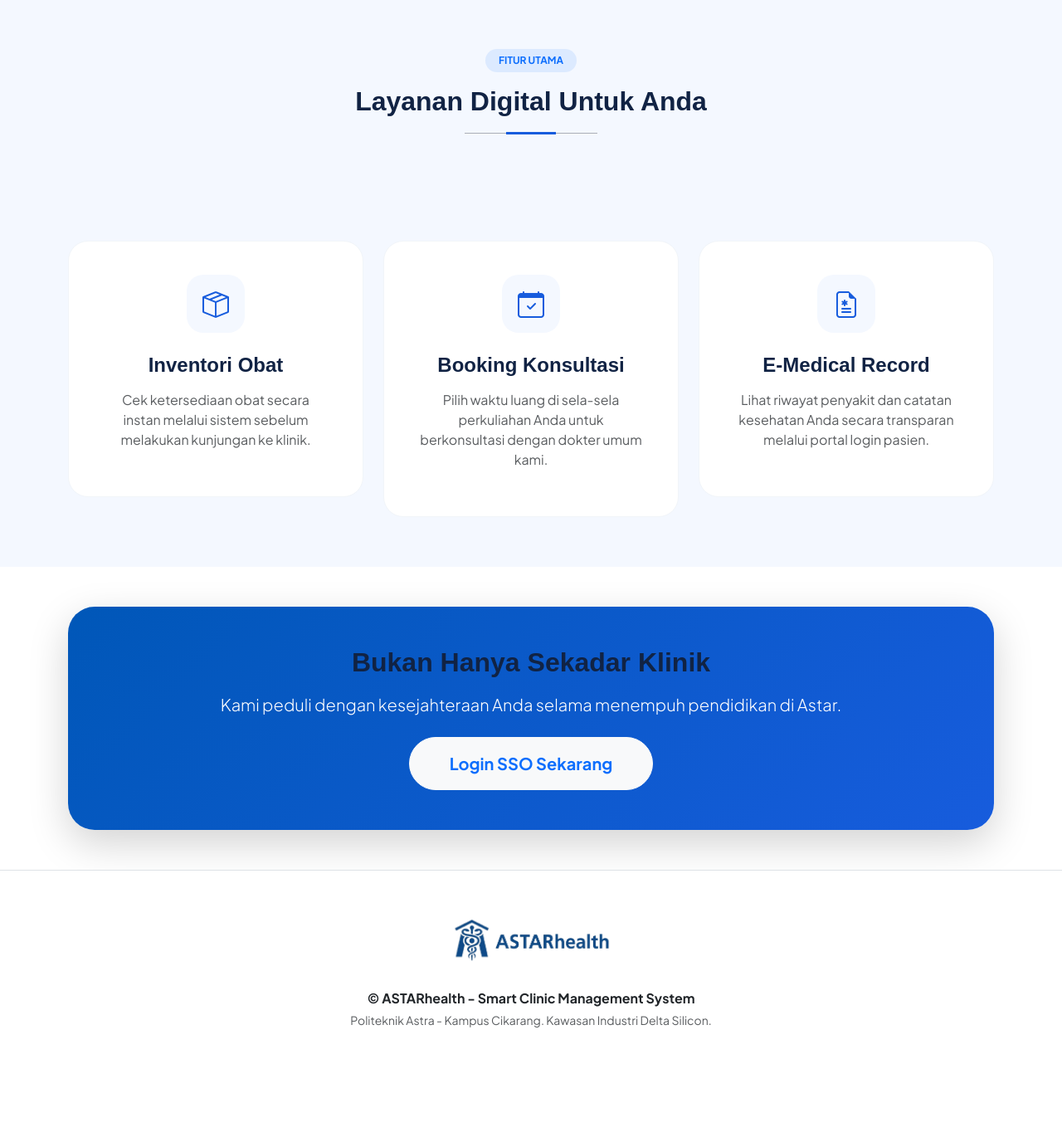
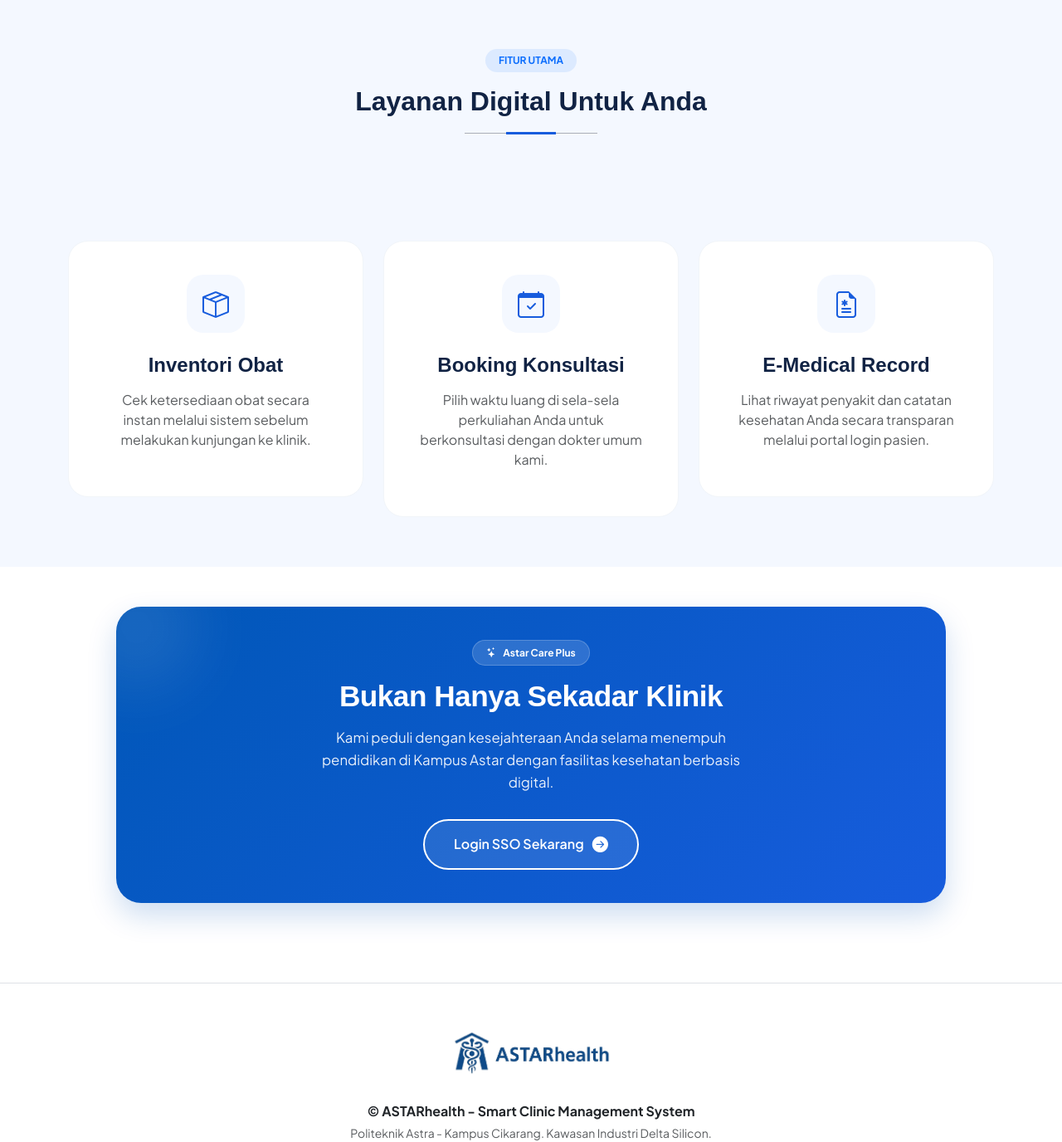
Before and after one commit to ACA-BINTANG/Sistem-Informasi-klinik, a PHP site: page / in a window 1280 px wide. Shown: the part 1542-2918 px from the top of the page at 83% size. Before the commit the page ends 2780 px from the top, so only its background shows below. Run offline with PHP 8.4, Linux system fonts and the light colour scheme.

Commit message:
bagian index paling bawah

```diff
--- a/ASTARhealth/index.php
+++ b/ASTARhealth/index.php
@@ -111,6 +111,78 @@
       color: var(--astar-blue);
       font-size: 2rem;
     }
+
+    /* CTA Modern - Ukuran Lebih Ringkas */
+.cta-modern {
+  position: relative;
+  overflow: hidden;
+  border-radius: 30px; /* Sudut melengkung yang pas */
+  background: linear-gradient(135deg, #0057B8 0%, #175cdd 100%);
+  padding: 40px 20px; /* Padding dikecilkan agar kotak tidak kegedean */
+  max-width: 1000px; /* Membatasi lebar maksimal kotak */
+  margin: 0 auto; /* Menengahkan kotak */
+  box-shadow: 0 15px 35px rgba(0, 87, 184, 0.2);
+}
+
+.cta-content {
+  position: relative;
+  z-index: 3;
+}
+
+/* Semua Teks Warna Putih */
+.cta-title {
+  color: #ffffff !important;
+  font-size: 2.2rem;
+  font-weight: 800;
+  letter-spacing: -0.5px;
+}
+
+.cta-text {
+  color: rgba(255, 255, 255, 0.9) !important;
+  max-width: 550px;
+  margin: 0 auto 30px;
+  font-size: 1.05rem;
+  line-height: 1.6;
+}
+
+/* Tombol dengan Teks Putih */
+.btn-sso-modern {
+  background: rgba(255, 255, 255, 0.1); /* Putih transparan */
+  color: #ffffff !important;
+  padding: 14px 35px;
+  font-weight: 600;
+  border-radius: 100px;
+  display: inline-flex;
+  align-items: center;
+  gap: 10px;
+  border: 2px solid #ffffff; /* Garis tepi putih */
+  transition: all 0.3s ease;
+  text-decoration: none;
+}
+
+.btn-sso-modern:hover {
+  background: #ffffff; /* Saat di-hover jadi putih solid */
+  color: #0057B8 !important; /* Teks berubah biru saat hover agar terbaca */
+  transform: translateY(-3px);
+  box-shadow: 0 10px 20px rgba(0, 0, 0, 0.1);
+}
+
+.btn-sso-modern i {
+  font-size: 1.2rem;
+}
+
+/* Efek dekorasi cahaya dibikin lebih kecil */
+.cta-modern::before {
+  content: "";
+  position: absolute;
+  top: -50px;
+  left: -50px;
+  width: 150px;
+  height: 150px;
+  background: rgba(255, 255, 255, 0.1);
+  filter: blur(40px);
+  border-radius: 50%;
+}
   </style>
 </head>
 
@@ -289,16 +361,28 @@
       </div>
     </section>
 
-    <!-- Call to Action -->
-    <section class="section py-5">
-      <div class="container" data-aos="zoom-in">
-        <div class="p-5 rounded-5 shadow-lg text-white text-center" style="background: linear-gradient(135deg, #0057B8 0%, #175cdd 100%);">
-          <h2 class="fw-bold mb-3">Bukan Hanya Sekadar Klinik</h2>
-          <p class="lead mb-4">Kami peduli dengan kesejahteraan Anda selama menempuh pendidikan di Astar.</p>
-          <a href="login.php" class="btn btn-light btn-lg rounded-pill px-5 py-3 fw-bold text-primary">Login SSO Sekarang</a>
+<!-- Call to Action Modernized -->
+<section class="section py-5 mb-5">
+  <div class="container" data-aos="zoom-in">
+    <div class="cta-modern text-white text-center">
+      <div class="cta-content">
+        <div class="mb-3">
+            <span class="badge rounded-pill px-3 py-2" style="background: rgba(255,255,255,0.15); border: 1px solid rgba(255,255,255,0.2);">
+                <i class="bi bi-stars me-2"></i>Astar Care Plus
+            </span>
         </div>
+        <h2 class="cta-title mb-3">Bukan Hanya Sekadar Klinik</h2>
+        <p class="cta-text">
+          Kami peduli dengan kesejahteraan Anda selama menempuh pendidikan di Kampus Astar dengan fasilitas kesehatan berbasis digital.
+        </p>
+        <a href="login.php" class="btn-sso-modern">
+          <span>Login SSO Sekarang</span>
+          <i class="bi bi-arrow-right-circle-fill"></i>
+        </a>
       </div>
-    </section>
+    </div>
+  </div>
+</section>
 
   </main>
 
```
